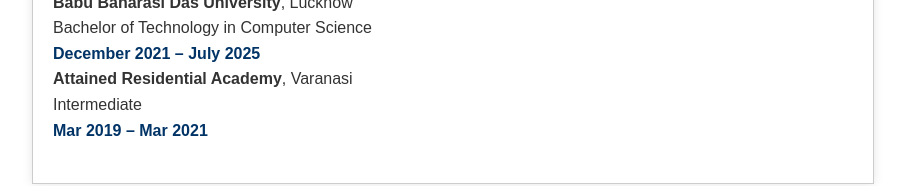
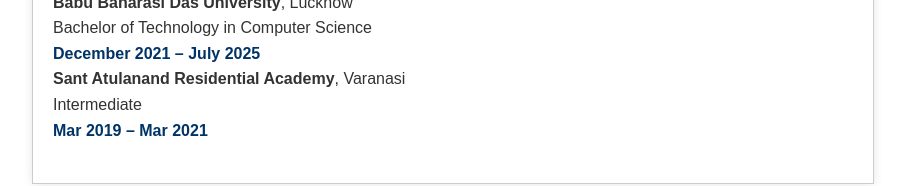
Before and after one commit to Abhisriv03/abhi-resume, a plain HTML site: page index.html in a window 1280 px wide. Shown: the part 1674-1860 px from the top of the page, without its empty margins (187-1092 px from the left). Drawn offline with Linux system fonts and the light colour scheme.

Commit message:
editing school

```diff
--- a/index.html
+++ b/index.html
@@ -100,7 +100,7 @@
                 Bachelor of Technology in Computer Science<br>
                 <span class="date">December 2021 – July 2025</span>
             </p>
-            <p><strong>Attained Residential Academy</strong>, Varanasi<br>
+            <p><strong>Sant Atulanand Residential Academy</strong>, Varanasi<br>
                 Intermediate<br>
                 <span class="date">Mar 2019 – Mar 2021</span>
             </p>
```
